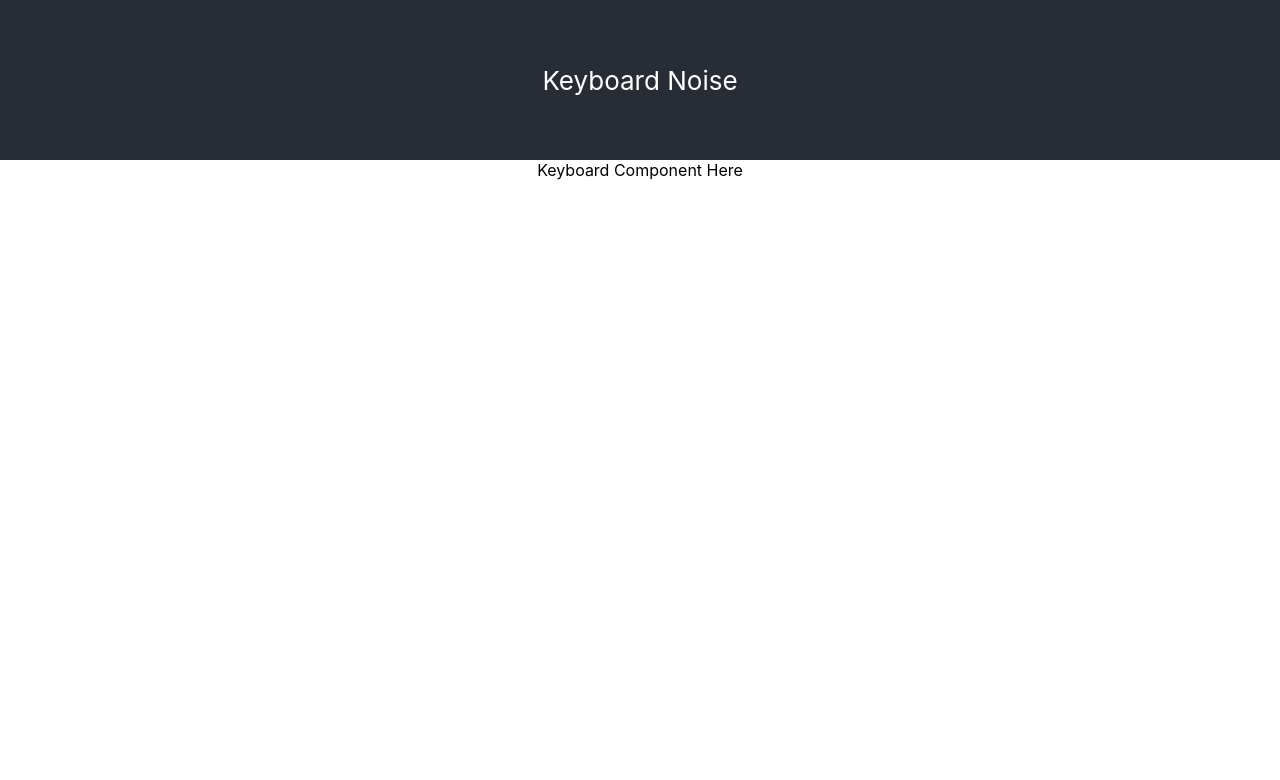
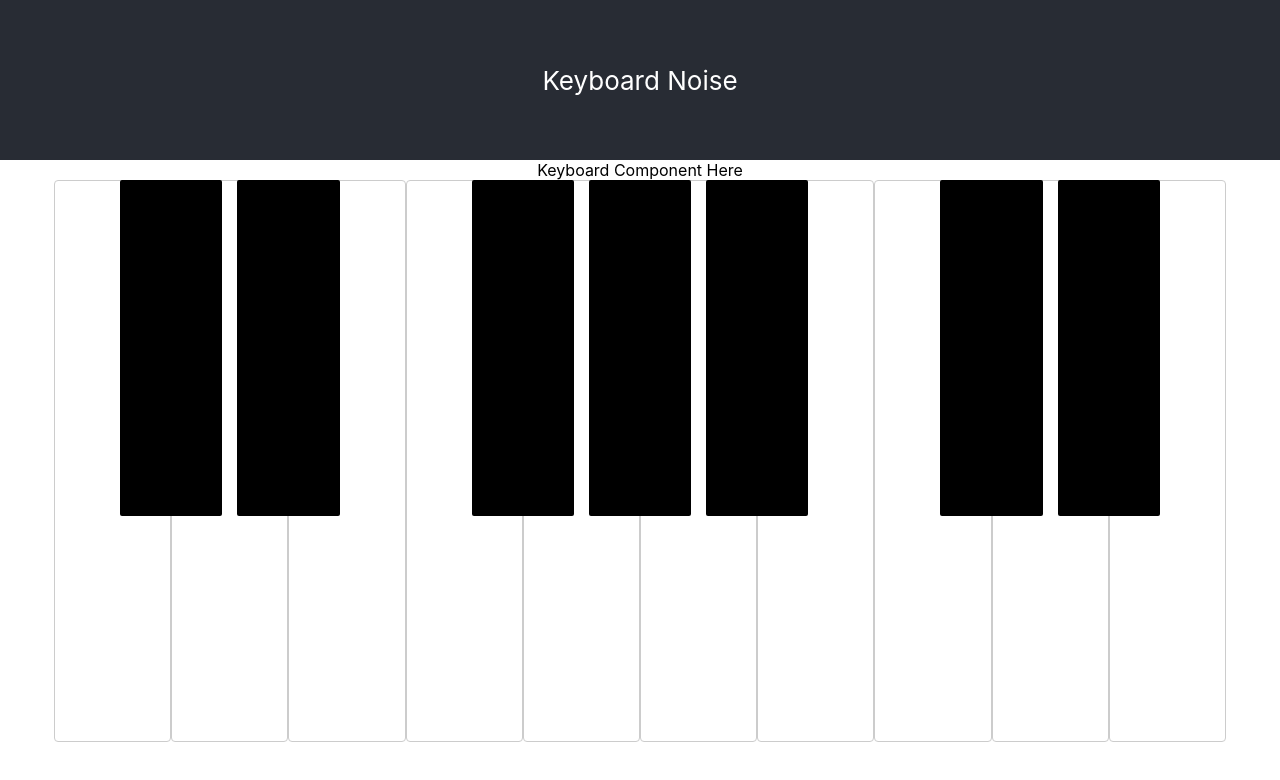
Before and after one commit to xnd0/tempo, a React (Create React App) app: page / in a window 1280 px wide. Shown: the top 780 px of the page. Built offline with nearby package versions, Linux system fonts and the light colour scheme.

Commit message:
added divs + styling for piano keys

```diff
--- a/src/App.css
+++ b/src/App.css
@@ -28,6 +28,36 @@
   color: #61dafb;
 }
 
+
+/* -- Keyboard Classes -- */
+.piano {
+  height: 100vh;
+  width: 100%;
+  display: flex;
+  justify-content: center;
+}
+
+.white {
+  width: 9%;
+  min-width: 40px;
+  height: 70%;
+  background-color: white;
+  border: 1px solid #ccc;
+  border-radius: 4px;
+}
+
+.black {
+  width: 8%;
+  height: 42%;
+  margin-left: -4%;
+  margin-right: -4%;
+  z-index: 2;
+  background-color: black;
+  border-radius: 2px;
+}
+
+
+
 @keyframes App-logo-spin {
   from {
     transform: rotate(0deg);
--- a/src/components/Keyboard.js
+++ b/src/components/Keyboard.js
@@ -7,7 +7,42 @@ function Keyboard() {
 
     return (
         <div>
+
+        <div>
             Keyboard Component Here
+        </div>
+
+        {/* <!-- piano keys --> */}
+    <section>
+        <div class="piano">
+            <div class="key white" data-note="C3"></div>
+            <div class="key black" data-note="Cs3"></div>
+            <div class="key white" data-note="D3"></div>
+            <div class="key black" data-note="Ds3"></div>
+            <div class="key white" data-note="E3"></div>
+            <div class="key white" data-note="F3"></div>
+            <div class="key black" data-note="Fs3"></div>
+            <div class="key white" data-note="G3"></div>
+            <div class="key black" data-note="Gs3"></div>
+            <div class="key white" data-note="A4"></div>
+            <div class="key black" data-note="As4"></div>
+            <div class="key white" data-note="B4"></div>
+
+            <div class="key white" data-note="C4"></div>
+            <div class="key black" data-note="Cs4"></div>
+            <div class="key white" data-note="D4"></div>
+            <div class="key black" data-note="Ds4"></div>
+            <div class="key white" data-note="E4"></div>
+            {/* <!-- <div class="key white" data-note="F4"></div>
+            <div class="key black" data-note="Fs4"></div>
+            <div class="key white" data-note="G4"></div>
+            <div class="key black" data-note="Gs4"></div>
+            <div class="key white" data-note="A4"></div>
+            <div class="key black" data-note="As4"></div>
+            <div class="key white" data-note="B4"></div> --> */}
+        </div>
+    </section>
+
         </div>
     );
 
```
